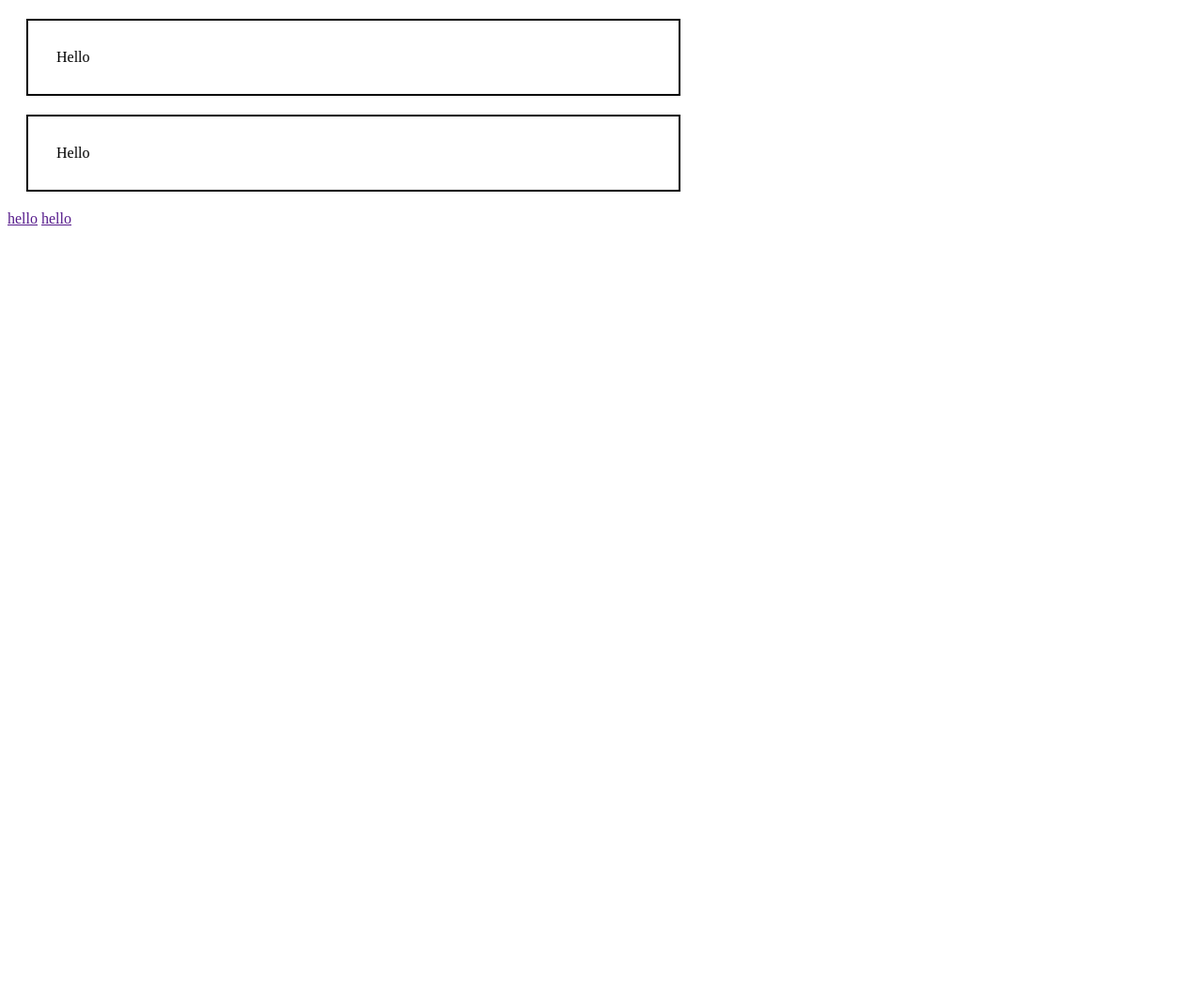
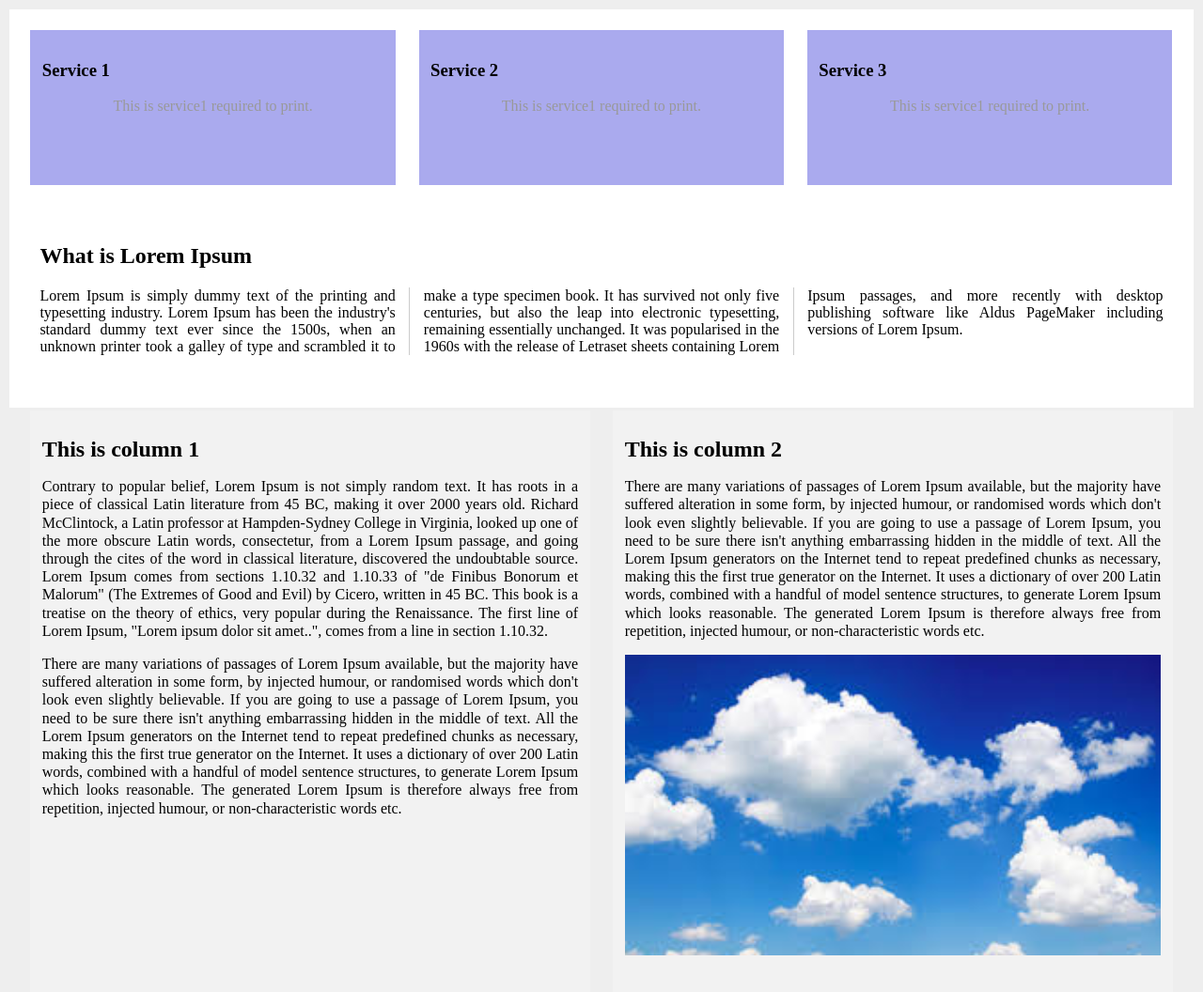
Before and after one commit to notchraiser/cosmetics, a plain HTML site: page index.html in a window 1280 px wide. Shown: the whole page at 94% size. Before the commit the page ends 800 px from the top, so only its background shows below. Drawn offline with Linux system fonts and the light colour scheme.

Commit message:
float explained

```diff
--- a/Style.css
+++ b/Style.css
@@ -1,6 +1,61 @@
-p{
-    width: 50%;
-    padding: 30px;
-    margin: 20px;
-    border: 2px solid #000;
+body{
+    background: #eee;
+    margin: 0;
+    padding: 0;
+    box-sizing: border-box;
 }
+.wrapper {
+    background: #fff;
+    margin: 10px;
+    padding: 10px;
+}
+.services {
+    background: #fff;
+}
+.services:after {
+    content: "";
+    clear: both;
+    display: block;
+}
+.service {
+    background: #AAE;
+    float: left;
+    width: 29.33%;
+    height: 140px;
+    padding: 1%;
+    margin: 1%;
+}
+.service h2, .service p {
+    color: #999;
+    text-align: center;
+    margin: 10px 0;
+}
+.content{
+    margin: 20px 1%;
+    padding: 10px;
+    clear: left;
+}
+.content p{
+    -webkit-column-count: 3;
+    column-count: 3;
+    -webkit-column-gap: 30px;
+    column-gap: 30px;
+    -webkit-column-rule: 1px solid #ccc;
+    column-rule: 1px solid #ccc;
+    text-align: justify;
+}
+section, aside {
+    float: left;
+    width: 46%;
+    height: 700px;
+    padding: 1%;
+    margin: 1%;
+    text-align: justify;
+    line-height: 1.2em;
+    background: #f2f2f2;
+}
+.columns {
+    clear: both;
+    display: block;
+    content: "";
+}
--- a/index.html
+++ b/index.html
@@ -1,14 +1,48 @@
 <!DOCTYPE html>
 <html>
+
 <head>
     <title>Learn Position</title>
-    <link type="text/css" href="Style.css" rel="stylesheet"/>
+    <link type="text/css" href="Style.css" rel="stylesheet" />
 </head>
 
 <body>
-<p>Hello</p>
-<p>Hello</p>
-<a href="">hello</a>
-<a href="">hello</a>
-</body>
-</html>
+    <div class="wrapper">
+        <div class="services">
+            <div class="service">
+                <h3>Service 1</h3>
+                <p>This is service1 required to print.</p>
+            </div>
+            <div class="service">
+                <h3>Service 2</h3>
+                <p>This is service1 required to print.</p>
+            </div>
+            <div class="service">
+                <h3>Service 3</h3>
+                <p>This is service1 required to print.</p>
+            </div>
+        </div>
+        <div class="content">
+            <h2>What is Lorem Ipsum</h2>
+            <p>Lorem Ipsum is simply dummy text of the printing and typesetting industry. Lorem Ipsum has been the industry's standard dummy text ever since the 1500s, when an unknown printer took a galley of type and scrambled it to make a type specimen book. It has survived not only five centuries, but also the leap into electronic typesetting, remaining essentially unchanged. It was popularised in the 1960s with the release of Letraset sheets containing Lorem Ipsum passages, and more recently with desktop publishing software like Aldus PageMaker including versions of Lorem Ipsum.</p>
+        </div>
+        <div class="columns">
+            <section>
+                <h2>
+                    This is column 1
+                </h2>
+                <p>
+                    Contrary to popular belief, Lorem Ipsum is not simply random text. It has roots in a piece of classical Latin literature from 45 BC, making it over 2000 years old. Richard McClintock, a Latin professor at Hampden-Sydney College in Virginia, looked up one of the more obscure Latin words, consectetur, from a Lorem Ipsum passage, and going through the cites of the word in classical literature, discovered the undoubtable source. Lorem Ipsum comes from sections 1.10.32 and 1.10.33 of "de Finibus Bonorum et Malorum" (The Extremes of Good and Evil) by Cicero, written in 45 BC. This book is a treatise on the theory of ethics, very popular during the Renaissance. The first line of Lorem Ipsum, "Lorem ipsum dolor sit amet..", comes from a line in section 1.10.32.
+                </p>
+                <p>
+                    There are many variations of passages of Lorem Ipsum available, but the majority have suffered alteration in some form, by injected humour, or randomised words which don't look even slightly believable. If you are going to use a passage of Lorem Ipsum, you need to be sure there isn't anything embarrassing hidden in the middle of text. All the Lorem Ipsum generators on the Internet tend to repeat predefined chunks as necessary, making this the first true generator on the Internet. It uses a dictionary of over 200 Latin words, combined with a handful of model sentence structures, to generate Lorem Ipsum which looks reasonable. The generated Lorem Ipsum is therefore always free from repetition, injected humour, or non-characteristic words etc.
+                </p>
+            </section>
+            <aside>
+                <h2>This is column 2</h2>
+                <p>There are many variations of passages of Lorem Ipsum available, but the majority have suffered alteration in some form, by injected humour, or randomised words which don't look even slightly believable. If you are going to use a passage of Lorem Ipsum, you need to be sure there isn't anything embarrassing hidden in the middle of text. All the Lorem Ipsum generators on the Internet tend to repeat predefined chunks as necessary, making this the first true generator on the Internet. It uses a dictionary of over 200 Latin words, combined with a handful of model sentence structures, to generate Lorem Ipsum which looks reasonable. The generated Lorem Ipsum is therefore always free from repetition, injected humour, or non-characteristic words etc.</p>
+                <img src="clouds.jfif" width="100%" />
+            </aside>
+        </div>
+    </div>
+</body></html>
```
Also changed, not shown: index1.html (added, +13 -0 lines), clouds.jfif (added).
